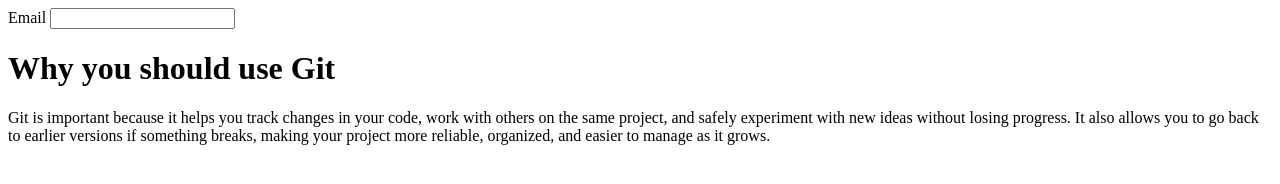
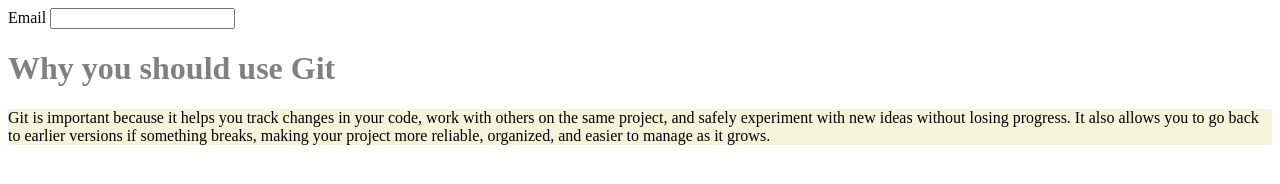
Before and after one commit to abdullahalmuaikel/git-learning, a plain HTML site: page Index.html in a window 1280 px wide. Drawn offline with Linux system fonts and the light colour scheme.

Commit message:
Adding new Styles

```diff
--- a/Index.html
+++ b/Index.html
@@ -12,8 +12,8 @@
    <input id="email" name="email" type="email">
 
     </form>
-   <h1>Why you should use Git</h1>
-   <p>Git is important because it helps you track changes in your code, work with others on the same project, and safely experiment with new ideas without losing progress. It also allows you to go back to earlier versions if something breaks, making your project more reliable, organized, and easier to manage as it grows.</p>
+   <h1 style=" color: gray">Why you should use Git</h1>
+   <p style="background-color: beige;">Git is important because it helps you track changes in your code, work with others on the same project, and safely experiment with new ideas without losing progress. It also allows you to go back to earlier versions if something breaks, making your project more reliable, organized, and easier to manage as it grows.</p>
 
 
 
```
